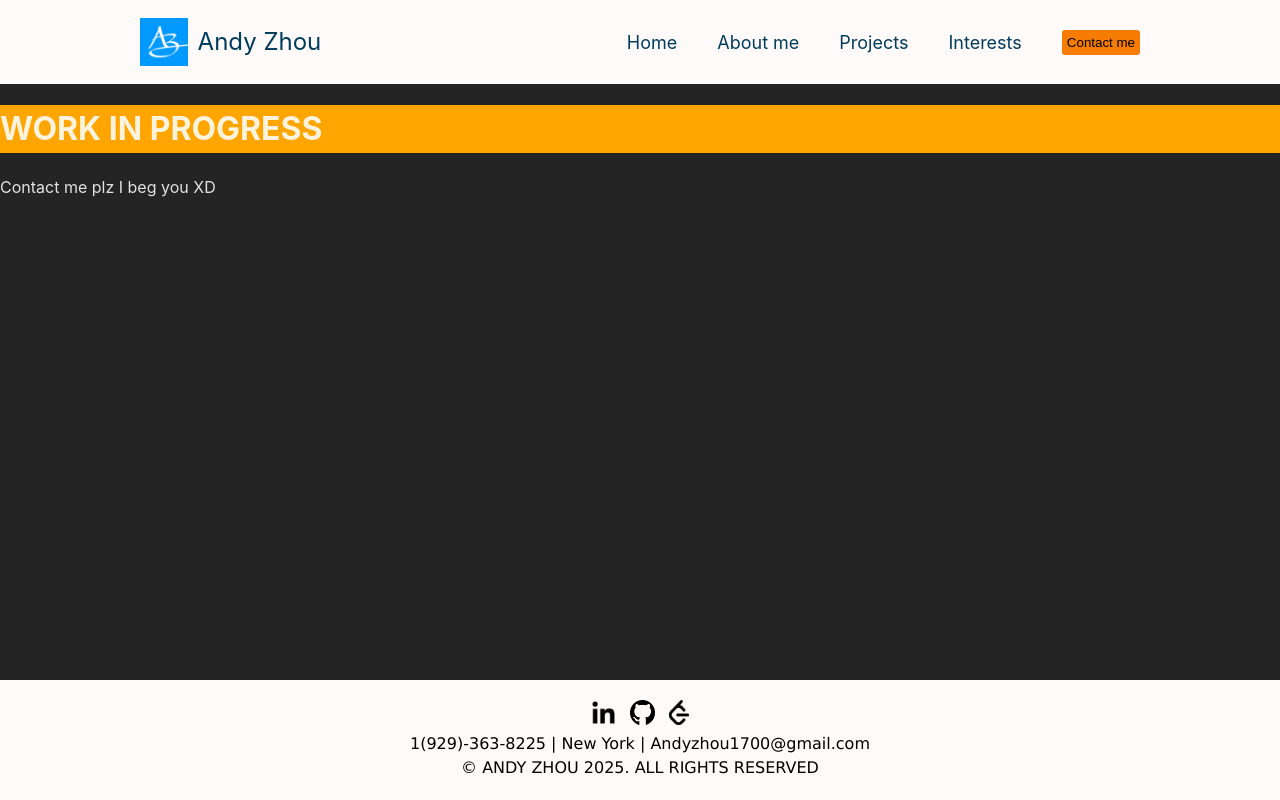
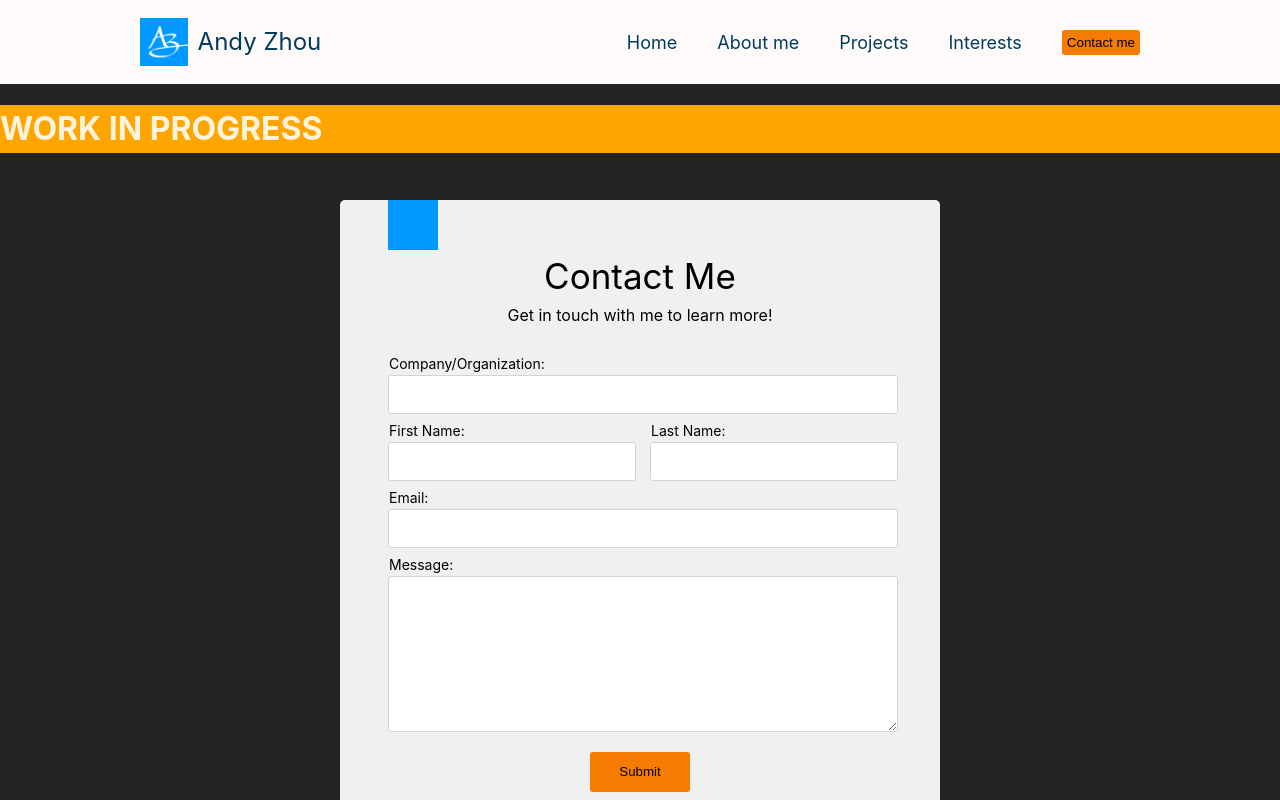
Before and after one commit to PossiblyAHuman/mywebsite2, a React (Vite) app: page / in a window 1280 px wide. Both pictures are taken after a click on the button "Contact me". Shown: the top 800 px of the page. Built offline with nearby package versions, Linux system fonts and the light colour scheme.

Commit message:
Contact Me Page Frontend Complete

```diff
--- a/src/components/ContactMe.jsx
+++ b/src/components/ContactMe.jsx
@@ -1,8 +1,47 @@
+import '../styles/ContactMe.css'
+
 const ContactMe = () => {
     return(
         <>
             <h1 style={{backgroundColor:'orange'}}>WORK IN PROGRESS</h1>
-            Contact me plz I beg you XD
+            <div className="contact">
+
+                <div className="contact-form-container">
+                <div className='contact-form-container2'>
+                    <img src='blue.png' className='contact-form-logo'></img>
+                    <div className='contact-form-header'>
+                        <div className='contact-form-header-header'>Contact Me</div>
+                        <div>Get in touch with me to learn more!</div>
+                    </div>
+                    <form className='contact-form'>
+                        <div>
+                            <div className='contact-form-section'>Company/Organization:</div>
+                            <input className='contact-form-info1'></input>
+                        </div>
+                        <div className='contact-form-name-box'>
+                            <div className='contact-form-name'>
+                                <div className='contact-form-section'>First Name:</div>
+                                <input className='contact-form-info1'></input>
+                            </div>
+                            <div className='contact-form-name'>
+                                <div className='contact-form-section'>Last Name:</div>
+                                <input className='contact-form-info1'></input>
+                            </div>
+                        </div>
+                        <div>
+                            <div className='contact-form-section'>Email:</div>
+                            <input className='contact-form-info1'></input>
+                        </div>
+                        <div>
+                            <div className='contact-form-section'>Message:</div>
+                            <textarea className='contact-form-info2'></textarea>
+                        </div>
+                        <button className='contact-form-button' onClick={()=>alert("work in progress")}>Submit</button>
+
+                    </form>
+                </div>
+                </div>
+            </div>
         </>
     )
 }; export default ContactMe
--- a/src/components/Footer.jsx
+++ b/src/components/Footer.jsx
@@ -4,9 +4,15 @@ const Footer = () => {
     return (
         <footer className='footer-container'>
             <div>
-                <img className='social-logo' src='linkedIn2.png'/>
-                <img className='social-logo' src='github-logo-6532.png'/>
-                <img className='social-logo' src='leetcode.png'/>
+                <a href='https://www.linkedin.com/in/azhou7/' target='_blank'>
+                    <img className='social-logo' src='linkedIn2.png'/>
+                </a>
+                <a href='https://github.com/PossiblyAHuman' target='_blank'>
+                    <img className='social-logo' src='github-logo-6532.png'/>
+                </a>
+                <a href='https://leetcode.com/u/AZ1337/' target='_blank'>
+                    <img className='social-logo' src='leetcode.png'/>
+                </a>
             </div>
             <p className='footer-text'>1(929)-363-8225 | New York | Andyzhou1700@gmail.com</p>
             <p className='footer-text'>© ANDY ZHOU 2025. ALL RIGHTS RESERVED</p>
--- a/src/components/ProjectsPage.jsx
+++ b/src/components/ProjectsPage.jsx
@@ -6,7 +6,7 @@ const ProjectsPage = ({ projSelected, setProjSelected }) => {
     const fitnessApp = {name:'Fitness Interval Timer', img:'IntervalTimer.png', banner_img:'IntervalTimer4.png', description:'Prototype for an interval timer Fitness App'}
     const GCBC = {name:'GCBC', img:'GCBC_projectspage.avif', banner_img:'GCBC.png', description:'Supporting a Local Church and maintaining their Website'}
     const filler = {name: 'Testing', img: 'tree3.png', description: ''}
-    const projectList = [projectBD, fitnessApp, GCBC, filler, filler, filler, filler,]
+    const projectList = [projectBD, fitnessApp, GCBC, filler, filler, filler, filler, ]
 
     return(
         <>
--- /dev/null
+++ b/src/styles/ContactMe.css
@@ -0,0 +1,114 @@
+
+.contact{
+    justify-content: center;
+    align-items: center;
+    gap: 3vw;
+    padding: 25px;
+    display: flex;
+    flex-direction: column;
+}
+
+.contact-form-container {
+    width: 600px;
+    height: 700px;
+    background-color: #F0F0F0;
+    color: black;
+    border-radius: 5px;
+
+    display: flex;
+    flex-direction: column;
+}
+.contact-form-container2 {
+    padding-left: 8%;
+    padding-right: 8%;
+}
+
+.contact-form-logo{
+    height: 50px;
+    position: absolute;
+}
+
+.contact-form-header {
+    display: flex;
+    flex-direction: column;
+    justify-content: center;
+    align-items: center;
+    margin-top: 10%;
+    margin-bottom: 5%;
+
+}
+.contact-form-header-header{
+    font-size: 35px;
+}
+
+
+.contact-form {
+    display: flex;
+    flex-direction: column;
+    justify-content: center;
+    gap: 5px;
+    font-size: 14px;
+}
+.contact-form-name-box {
+    display: flex;
+    gap: 20px;
+    width: 100%;
+}
+.contact-form-name {
+    width: 100%
+}
+
+.contact-form-section {
+    margin: 1px;
+}
+.contact-form-info1 {
+    height: 35px;
+    width: 100%;
+    font-size: 16px;
+    background-color: white;
+    border: 1px solid #D3D3D3;
+    border-radius: 3px;
+}
+
+.contact-form-info2 {
+    height: 150px;
+    width: 100%;
+    font-size: 16px;
+    background-color: white;
+    border: 1px solid #D3D3D3;
+    border-radius: 3px;
+}
+
+.contact-form-button {
+    margin: 10px;
+    width: 100px;
+    height: 40px;
+    align-self: center;
+    background-color: #f57c00;
+    border: none;
+    border-radius: 3px;
+}
+
+.contact-form-button:hover {
+    background-color: orangered;
+}
+/*
+.contact-form {
+    display: flex;
+    flex-direction: column;
+    padding-left: 20px;
+    padding-right: 20px;
+    gap: 5px;
+}
+.contact-form-header{
+    background-color: blue;
+    padding-left: 20px;
+    padding-right: 20px;
+    font-size: 32px;
+}
+
+.contact-form-button{
+    width: 5vw;
+    align-self: center;
+}
+    */
```
Also changed, not shown: src/components/ProjectsPage2.jsx (added, +22 -0 lines), src/styles/ProjectsPage2.css (added, +10 -0 lines), public/blue.png (added), public/placeholder3.png (added).
